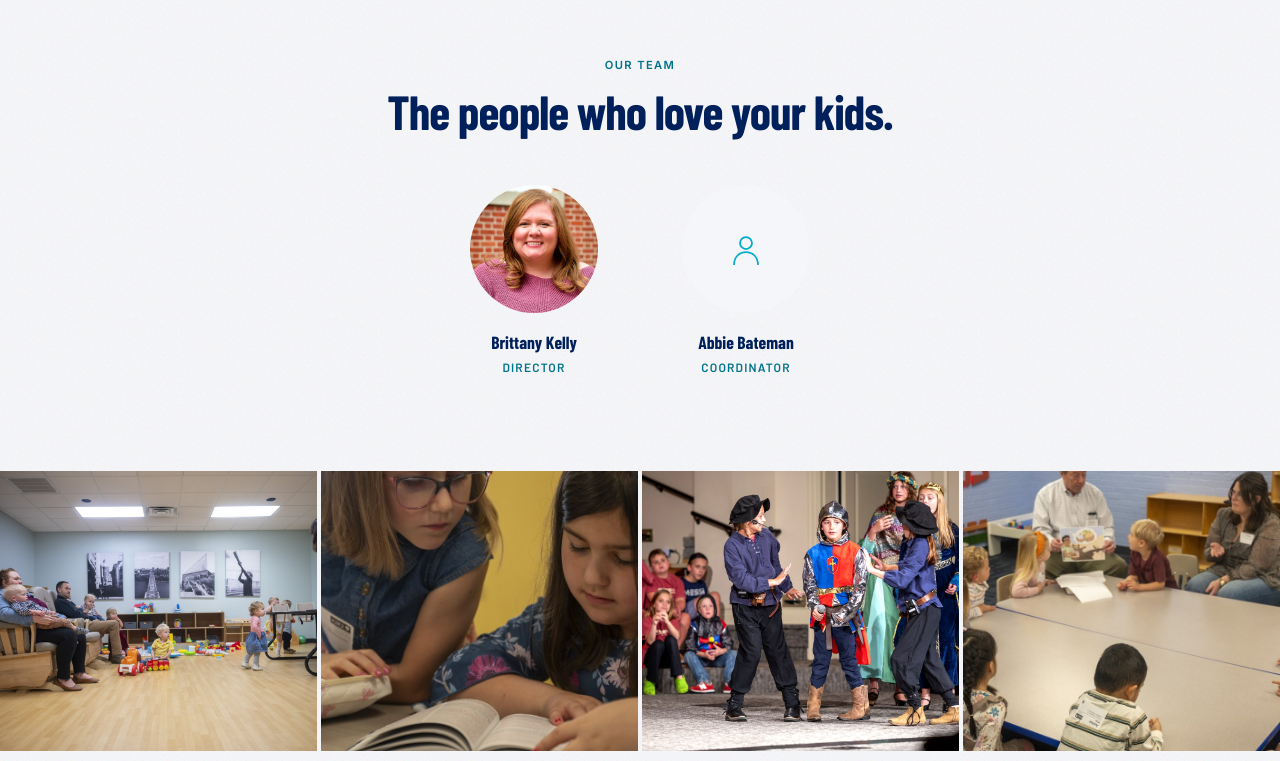
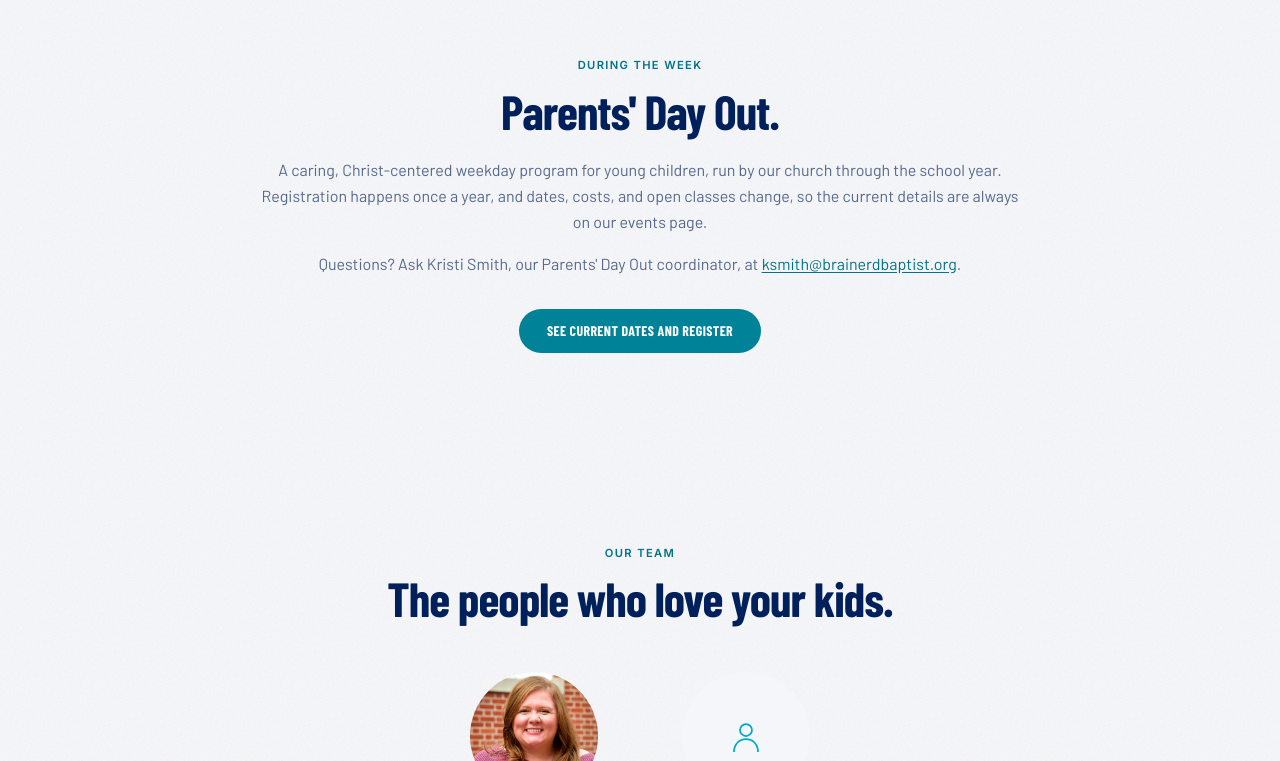
Before and after one commit to Brainerd-Baptist/bbc-website, a Next.js app: page /ministries/kids in a window 1280 px wide. Shown: the part 3064-3825 px from the top of the page. Built offline with nearby package versions, Linux system fonts and the light colour scheme; no server answers; a web font is replaced by a local one.

Commit message:
Kids page: evergreen Parents' Day Out section pointing to events page
Co-Authored-By: Claude Sonnet 5.5 <noreply@anthropic.com>
Claude-Session: https://claude.ai/code/session_012tzpjegsX4EHrAHYBG3hvf

```diff
--- a/app/ministries/kids/page.tsx
+++ b/app/ministries/kids/page.tsx
@@ -5,6 +5,7 @@ import KidsRegistrationForm from "@/components/kids/KidsRegistrationForm";
 
 import MinistryQuickMessage from "@/components/connect/MinistryQuickMessage";
 import Card from "@/components/ui/Card";
+import { CHURCH_CENTER_CALENDAR_URL } from "@/lib/constants";
 export const metadata: Metadata = {
   title: "Kids — Brainerd Baptist Church",
   description:
@@ -436,6 +437,42 @@ export default function KidsPage() {
         </div>
       </section>
 
+      {/* ── Parents' Day Out ──────────────────────────────── */}
+      {/* Evergreen on purpose: no ages, days, hours, dates, or prices here.
+          Those change every year and live on the Church Center registration
+          page, which the button points to via the events page. */}
+      <section id="parents-day-out" className="py-24 px-6">
+        <div className="max-w-3xl mx-auto text-center">
+          <p className="eyebrow mb-3">During the week</p>
+          <h2 className="text-fg mb-5 h-subsection">Parents&apos; Day Out.</h2>
+          <p className="text-fg-muted leading-relaxed mb-4">
+            A caring, Christ-centered weekday program for young children, run
+            by our church through the school year. Registration happens once a
+            year, and dates, costs, and open classes change, so the current
+            details are always on our events page.
+          </p>
+          <p className="text-fg-muted leading-relaxed mb-8">
+            Questions? Ask Kristi Smith, our Parents&apos; Day Out coordinator,
+            at{" "}
+            <a
+              href="mailto:ksmith@brainerdbaptist.org"
+              className="text-accent-text underline underline-offset-2"
+            >
+              ksmith@brainerdbaptist.org
+            </a>
+            .
+          </p>
+          <a
+            href={CHURCH_CENTER_CALENDAR_URL}
+            target="_blank"
+            rel="noopener noreferrer"
+            className="font-condensed font-700 tracking-wide uppercase text-sm px-7 py-3 rounded-full transition-colors inline-flex items-center gap-2 bg-accent-solid hover:bg-accent-solid-hover text-fg-on-accent"
+          >
+            See current dates and register
+          </a>
+        </div>
+      </section>
+
       {/* ── Staff ─────────────────────────────────────────── */}
       <section className="py-24 px-6">
         <div className="max-w-4xl mx-auto">
```
